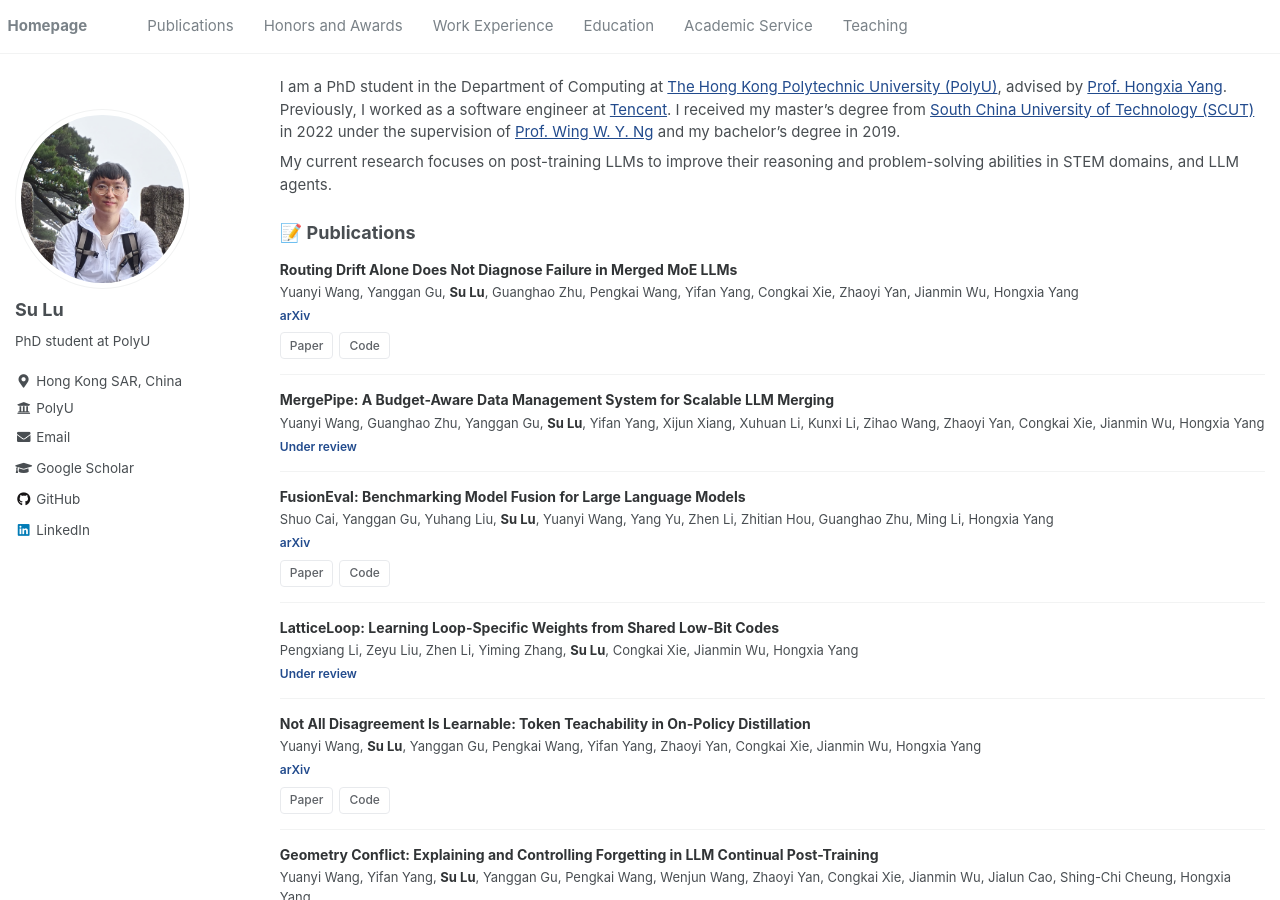
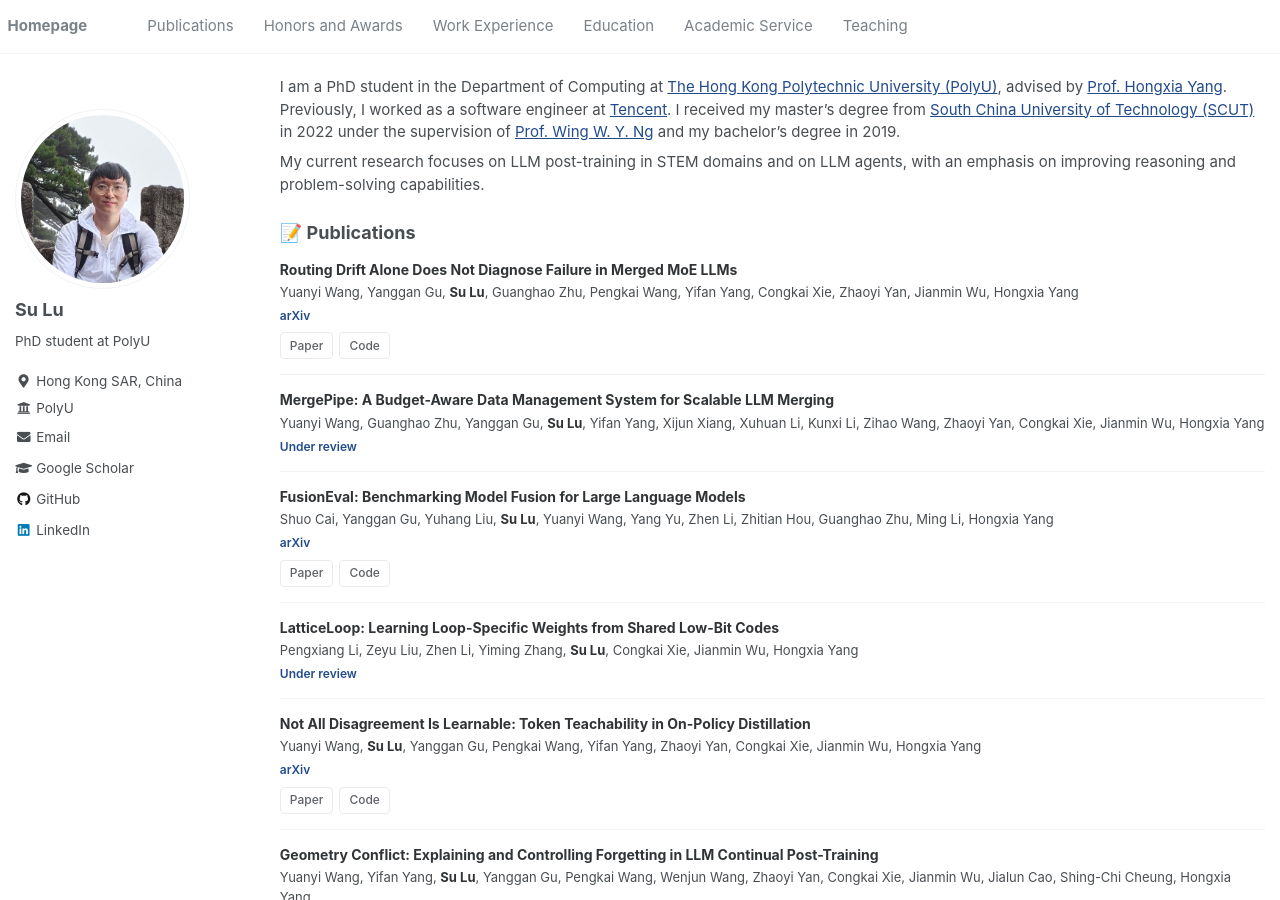
Before and after one commit to luppx/luppx.github.io, a Jekyll site: the page built from _pages/about.md, in a window 1280 px wide and 900 px high. Built offline with Jekyll 4.4.1, drawn with Linux system fonts in a browser that asks for light colours.

Commit message:
Clarify research focus in About Me

```diff
--- a/_pages/about.md
+++ b/_pages/about.md
@@ -11,7 +11,7 @@ redirect_from:
 
 I am a PhD student in the Department of Computing at [The Hong Kong Polytechnic University (PolyU)](https://www.polyu.edu.hk), advised by [Prof. Hongxia Yang](https://www4.comp.polyu.edu.hk/~hongxyang/). Previously, I worked as a software engineer at [Tencent](https://www.tencent.com/en-us/). I received my master's degree from [South China University of Technology (SCUT)](https://www.scut.edu.cn/en/) in 2022 under the supervision of [Prof. Wing W. Y. Ng](https://www2.scut.edu.cn/cs/2017/0629/c22284a328086/page.htm) and my bachelor's degree in 2019.
 
-My current research focuses on post-training LLMs to improve their reasoning and problem-solving abilities in STEM domains, and LLM agents.
+My current research focuses on LLM post-training in STEM domains and on LLM agents, with an emphasis on improving reasoning and problem-solving capabilities.
 
 <span class="anchor" id="publications"></span>
 
```
